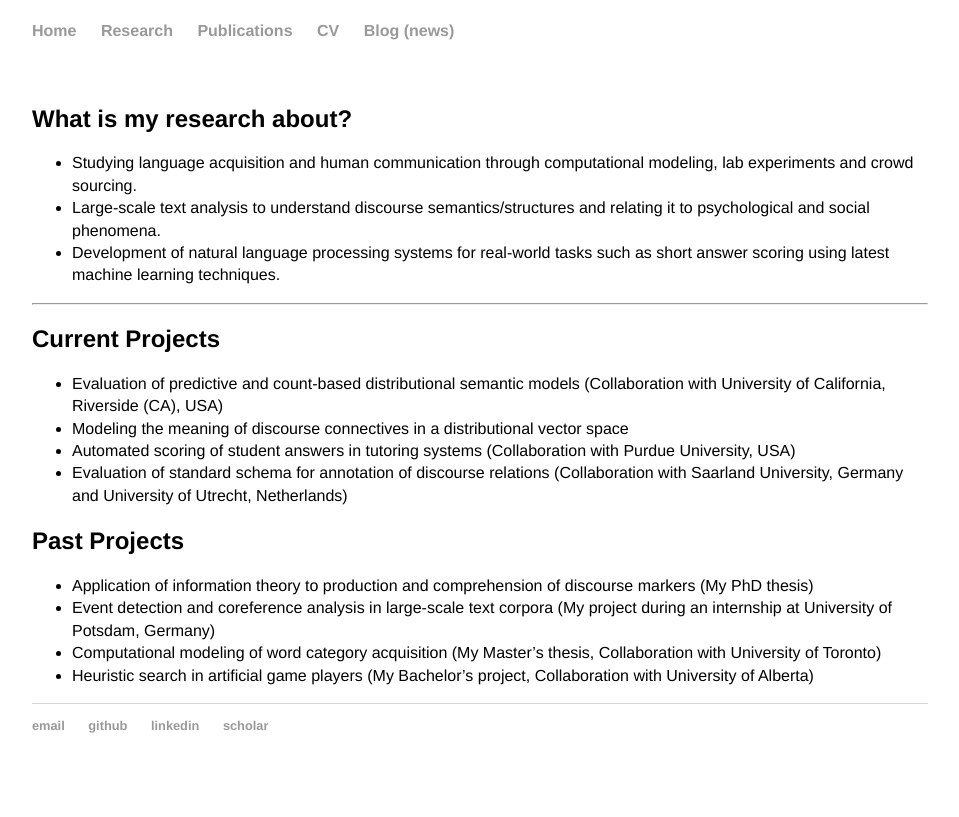
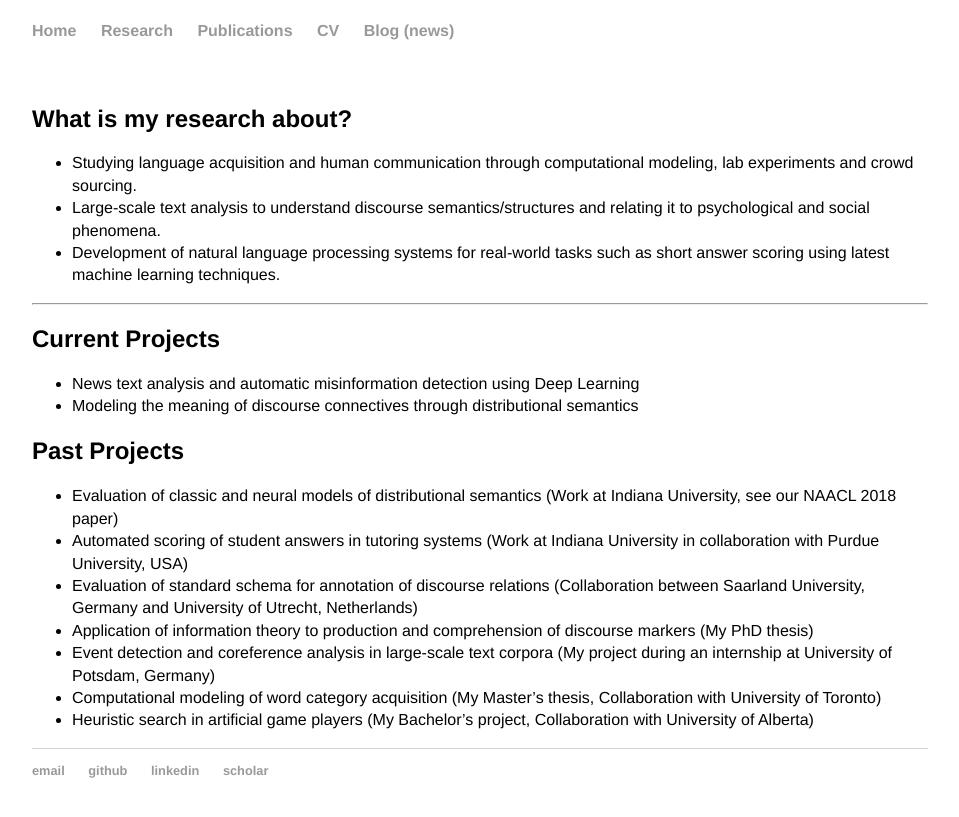
Before and after one commit to FTAsr/ftasr.github.io, a Jekyll site: the page built from research/index.md, in a window 1280 px wide. Shown: the top 817 px of the page, without its empty margins (160-1119 px from the left). Built offline with Jekyll 4.4.1, drawn with Linux system fonts in a browser that asks for light colours.

```diff
--- a/research/index.md
+++ b/research/index.md
@@ -14,13 +14,13 @@
  ------
 
 ## Current Projects
-
-- Evaluation of predictive and count-based distributional semantic models (Collaboration with University of California, Riverside (CA), USA)
-- Modeling the meaning of discourse connectives in a distributional vector space
-- Automated scoring of student answers in tutoring systems (Collaboration with Purdue University, USA)
-- Evaluation of standard schema for annotation of discourse relations (Collaboration with Saarland University, Germany and University of Utrecht, Netherlands)
+- News text analysis and automatic misinformation detection using Deep Learning
+- Modeling the meaning of discourse connectives through distributional semantics
 
 ## Past Projects
+- Evaluation of classic and neural models of distributional semantics (Work at Indiana University, see our NAACL 2018 paper)
+- Automated scoring of student answers in tutoring systems (Work at Indiana University in collaboration with Purdue University, USA)
+- Evaluation of standard schema for annotation of discourse relations (Collaboration between Saarland University, Germany and University of Utrecht, Netherlands)
 - Application of information theory to production and comprehension of discourse markers (My PhD thesis)
 - Event detection and coreference analysis in large-scale text corpora (My project during an internship at University of Potsdam, Germany)
 - Computational modeling of word category acquisition (My Master's thesis, Collaboration with University of Toronto)
```
